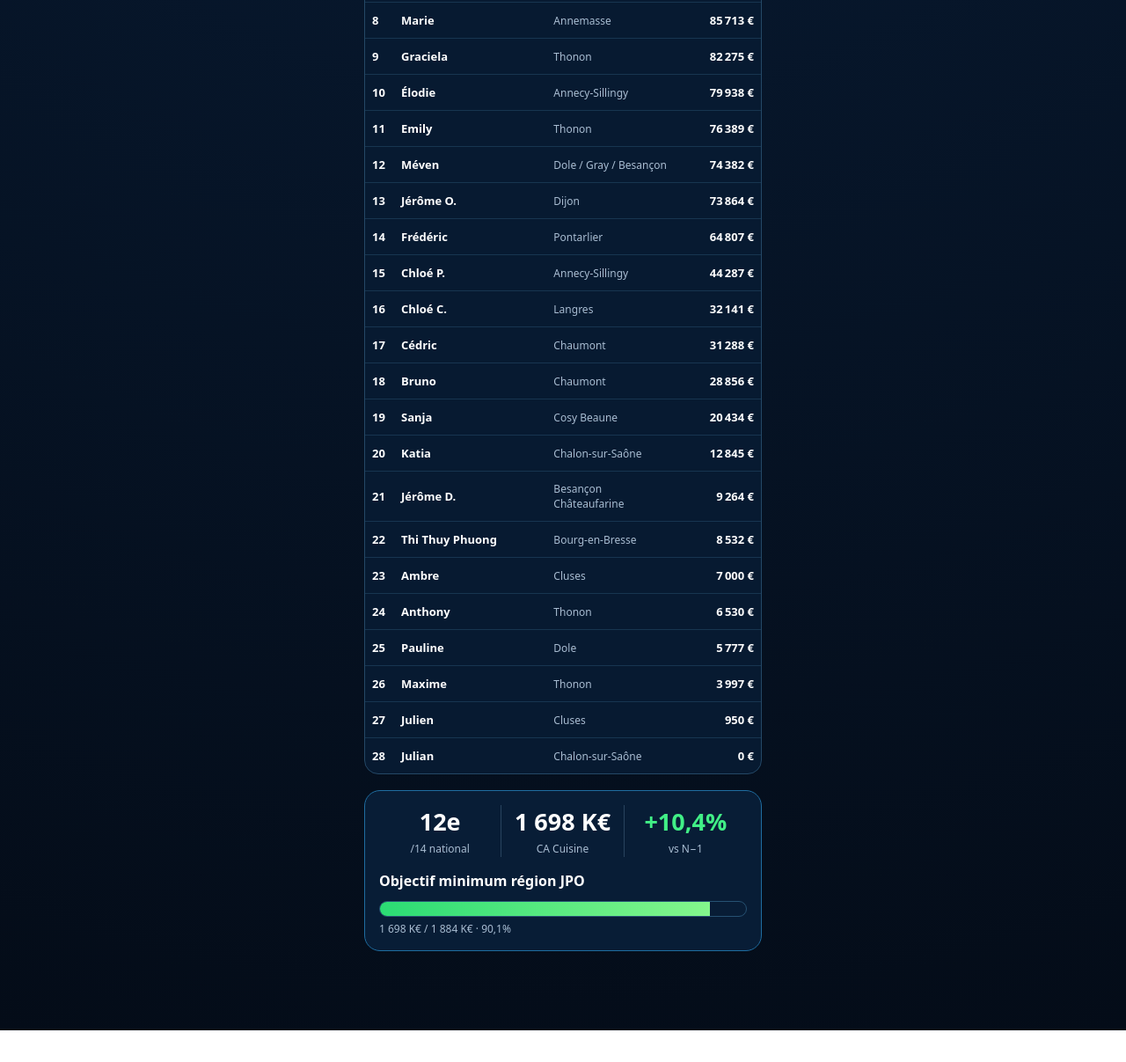
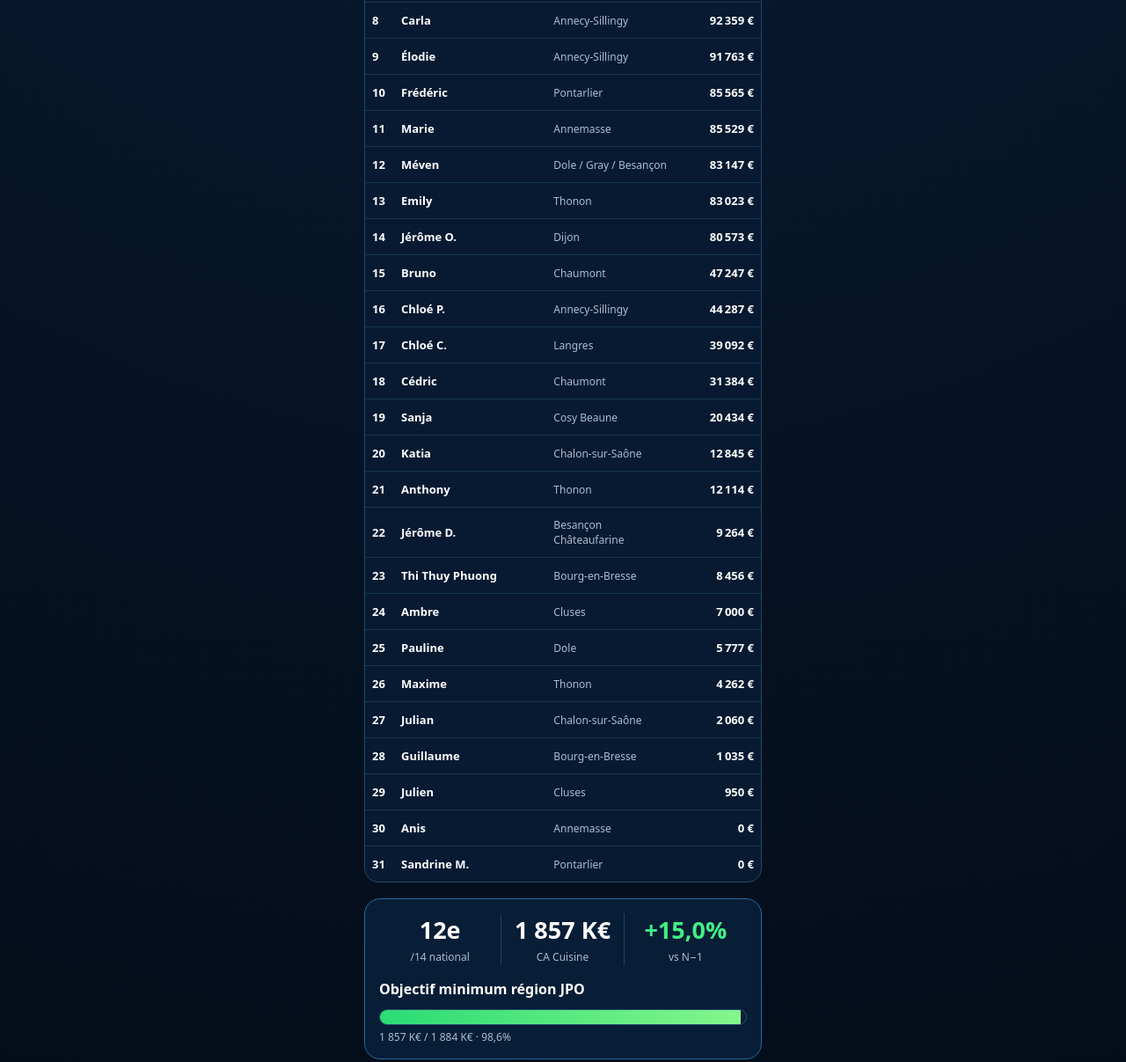
Before and after one commit to EmilianiM/bsav, a plain HTML site: page index.html in a window 1280 px wide. Shown: the part 832-2039 px from the top of the page at 88% size. Before the commit the page ends 2003 px from the top, so only its background shows below. Drawn offline with Linux system fonts and the light colour scheme.

Commit message:
Add files via upload

```diff
--- a/index.html
+++ b/index.html
@@ -13,60 +13,63 @@
     @media(max-width:380px){.row{grid-template-columns:24px 1.2fr .9fr 76px;font-size:12px}.avatar{width:62px;height:62px}.name{font-size:14px}.ca{font-size:17px}}
     @media(prefers-reduced-motion:reduce){.pulse{animation:none}}
   </style>
-<style>.bar{width:90.1%}</style>
+<style>.bar{width:98.6%}</style>
 </head>
 <body>
 <main class="app">
-  <div class="brand"><div class="logo">BUT</div><div>CUISINES<div class="small">BOURGOGNE-SAVOIE · JPO</div><div class="asof">Mise à jour au 6 novembre 2026</div></div></div>
+  <div class="brand"><div class="logo">BUT</div><div>CUISINES<div class="small">BOURGOGNE-SAVOIE · JPO</div><div class="asof">Mise à jour au 9 novembre 2026</div></div></div>
   <div id="rankingsPage">
-  <section class="region"><div>🏆 <b>BOURGOGNE-SAVOIE</b><div><span class="rank">#12</span> au national</div><span class="up">▲ +10,4 % vs N−1</span></div><div><b>1 698 K€</b><div class="small">CA Cuisine</div></div></section>
+  <section class="region"><div>🏆 <b>BOURGOGNE-SAVOIE</b><div><span class="rank">#12</span> au national</div><span class="up">▲ +15,0 % vs N−1</span></div><div><b>1 857 K€</b><div class="small">CA Cuisine</div></div></section>
   <div class="tabs"><button class="tab active" data-view="sellers">👤 Vendeurs</button><button class="tab" data-view="stores">🏬 Magasins</button></div>
   <section id="sellers"><div class="title"><h1>CLASSEMENT VENDEURS</h1><b>CA TTC CUISINE BUFFET</b></div><div class="podium" id="sellerPodium"></div><div class="table" id="sellerTable"></div></section>
   <section id="stores" class="hide"><div class="title"><h1>CLASSEMENT MAGASINS</h1><b>CA TTC CUISINE</b></div><div class="podium" id="storePodium"></div><div class="table" id="storeTable"></div></section>
-  <section class="panel"><div class="bigstats"><div><strong>12e</strong><span class="small">/14 national</span></div><div><strong>1 698 K€</strong><span class="small">CA Cuisine</span></div><div><strong class="up">+10,4%</strong><span class="small">vs N−1</span></div></div><div style="margin-top:16px"><b>Objectif minimum région JPO</b><div class="progress"><div class="bar"></div></div><div class="small" style="margin-top:5px">1 698 K€ / 1 884 K€ · 90,1%</div></div></section>
+  <section class="panel"><div class="bigstats"><div><strong>12e</strong><span class="small">/14 national</span></div><div><strong>1 857 K€</strong><span class="small">CA Cuisine</span></div><div><strong class="up">+15,0%</strong><span class="small">vs N−1</span></div></div><div style="margin-top:16px"><b>Objectif minimum région JPO</b><div class="progress"><div class="bar"></div></div><div class="small" style="margin-top:5px">1 857 K€ / 1 884 K€ · 98,6%</div></div></section>
   </div>
-  <section id="challengesPage" class="hide"><div class="title"><h1>CHALLENGE RÉGIONAL</h1><b>MANCHE RETOUR · DU 23 AU 26 OCTOBRE</b></div><img class="challenge-poster" src="duel-manche-retour.png" alt="Duel des régions, manche retour entre la Bourgogne-Savoie et le Grand Est"><section class="panel"><div class="bigstats"><div><strong>1 698</strong><span class="small">K€ réalisés</span></div><div><strong>1 884</strong><span class="small">K€ objectif minimum</span></div><div><strong class="up">90,1%</strong><span class="small">atteints</span></div></div><div class="progress"><div class="bar"></div></div></section></section>
+  <section id="challengesPage" class="hide"><div class="title"><h1>CHALLENGE RÉGIONAL</h1><b>MANCHE RETOUR · DU 23 AU 26 OCTOBRE</b></div><img class="challenge-poster" src="duel-manche-retour.png" alt="Duel des régions, manche retour entre la Bourgogne-Savoie et le Grand Est"><section class="panel"><div class="bigstats"><div><strong>1 857</strong><span class="small">K€ réalisés</span></div><div><strong>1 884</strong><span class="small">K€ objectif minimum</span></div><div><strong class="up">98,6%</strong><span class="small">atteints</span></div></div><div class="progress"><div class="bar"></div></div></section></section>
   <section id="newsPage" class="hide"><div class="title"><h1>ACTUALITÉS</h1><b>INFORMATIONS DU MOMENT</b></div><article class="news-card featured"><div class="news-copy"><h2>✨ Nouvelle fonctionnalité disponible sur Planner</h2><p>Lorsque vous faites un clic droit sur un meuble, vous accédez directement à un menu rapide proposant six fonctions : <b>modifier, replacer, ouvrir, positionner, dupliquer et supprimer</b>.</p><p>Vous bénéficiez également d’un accès plus rapide à l’éditeur de plan de travail.</p></div></article><article class="news-card"><div class="news-copy"><h2>Cuisine Weeks</h2><p>Jusqu’à <b>−40 %</b> sur une sélection de cuisines et plans de travail, avec paiement en <b>20 fois sans frais</b>.</p><p class="small">Offre valable jusqu’au 26 octobre 2026. Voir conditions en magasin.</p></div></article><article class="news-card"><div class="news-copy"><h2>Applicatif Planner HOP</h2><p>Bonjour à tous,</p><p>La gamme HOP est actuellement en cours de déploiement sur le SMO. Le Planner n’est pas encore disponible à ce jour. Dès sa mise en service, une communication dédiée vous sera adressée.</p><p>Dans cette attente, merci de ne pas cliquer sur le bouton HOP. Nous vous remercions pour votre patience et votre compréhension.</p></div></article></section>
 </main>
 <footer class="footer"><div class="footerin"><button class="nav active" data-page="rankingsPage">🏆<br>Classement</button><button class="nav" data-page="challengesPage">🎯<br>Challenges</button><button class="nav news-alert" data-page="newsPage">📣<br>Actualités</button></div></footer>
 <script>
 const sellers=[
-  {name:'Sandrine',store:'Dijon',ca:132839,face:'👩🏻‍🦱',newLeader:true},
-  {name:'Anaïs',store:'Cluses',ca:125029,face:'👩🏻'},
-  {name:'Vincent',store:'Chalon / Bourg-en-Bresse',ca:122310,face:'👨🏻'},
-  {name:'Adrien',store:'Bourg-en-Bresse',ca:108594,face:'👨🏻'},
-  {name:'Pedro',store:'Annemasse',ca:104633,face:'👨🏽'},
-  {name:'Emyn',store:'Lons-le-Saunier',ca:94802,face:'👨🏽‍🦲'},
-  {name:'Carla',store:'Annecy-Sillingy',ca:89991,face:'👩🏻'},
-  {name:'Marie',store:'Annemasse',ca:85713,face:'👩🏻'},
-  {name:'Graciela',store:'Thonon',ca:82275,face:'👩🏽'},
-  {name:'Élodie',store:'Annecy-Sillingy',ca:79938,face:'👱🏻‍♀️'},
-  {name:'Emily',store:'Thonon',ca:76389,face:'👩🏻'},
-  {name:'Méven',store:'Dole / Gray / Besançon',ca:74382,face:'👨🏻'},
-  {name:'Jérôme O.',store:'Dijon',ca:73864,face:'👨🏻‍🦲',glasses:true},
-  {name:'Frédéric',store:'Pontarlier',ca:64807,face:'👨🏻‍🦳',glasses:true},
+  {name:'Sandrine',store:'Dijon',ca:145113,face:'👩🏻‍🦱',newLeader:true},
+  {name:'Anaïs',store:'Cluses',ca:131305,face:'👩🏻'},
+  {name:'Vincent',store:'Chalon / Bourg-en-Bresse',ca:128732,face:'👨🏻'},
+  {name:'Pedro',store:'Annemasse',ca:126486,face:'👨🏽'},
+  {name:'Adrien',store:'Bourg-en-Bresse',ca:118191,face:'👨🏻'},
+  {name:'Emyn',store:'Lons-le-Saunier',ca:107772,face:'👨🏽‍🦲'},
+  {name:'Graciela',store:'Thonon',ca:101687,face:'👩🏽'},
+  {name:'Carla',store:'Annecy-Sillingy',ca:92359,face:'👩🏻'},
+  {name:'Élodie',store:'Annecy-Sillingy',ca:91763,face:'👱🏻‍♀️'},
+  {name:'Frédéric',store:'Pontarlier',ca:85565,face:'👨🏻‍🦳',glasses:true},
+  {name:'Marie',store:'Annemasse',ca:85529,face:'👩🏻'},
+  {name:'Méven',store:'Dole / Gray / Besançon',ca:83147,face:'👨🏻'},
+  {name:'Emily',store:'Thonon',ca:83023,face:'👩🏻'},
+  {name:'Jérôme O.',store:'Dijon',ca:80573,face:'👨🏻‍🦲',glasses:true},
+  {name:'Bruno',store:'Chaumont',ca:47247,face:'👨🏻‍🦳'},
   {name:'Chloé P.',store:'Annecy-Sillingy',ca:44287,face:'👩🏼'},
-  {name:'Chloé C.',store:'Langres',ca:32141,face:'👩🏻'},
-  {name:'Cédric',store:'Chaumont',ca:31288,face:'👨🏻'},
-  {name:'Bruno',store:'Chaumont',ca:28856,face:'👨🏻‍🦳'},
+  {name:'Chloé C.',store:'Langres',ca:39092,face:'👩🏻'},
+  {name:'Cédric',store:'Chaumont',ca:31384,face:'👨🏻'},
   {name:'Sanja',store:'Cosy Beaune',ca:20434,face:'👩🏻'},
   {name:'Katia',store:'Chalon-sur-Saône',ca:12845,face:'👩🏻',glasses:true},
+  {name:'Anthony',store:'Thonon',ca:12114,face:'👨🏻'},
   {name:'Jérôme D.',store:'Besançon Châteaufarine',ca:9264,face:'👨🏻'},
-  {name:'Thi Thuy Phuong',store:'Bourg-en-Bresse',ca:8532,face:'👩🏻'},
+  {name:'Thi Thuy Phuong',store:'Bourg-en-Bresse',ca:8456,face:'👩🏻'},
   {name:'Ambre',store:'Cluses',ca:7000,face:'👩🏻'},
-  {name:'Anthony',store:'Thonon',ca:6530,face:'👨🏻'},
   {name:'Pauline',store:'Dole',ca:5777,face:'👩🏻'},
-  {name:'Maxime',store:'Thonon',ca:3997,face:'👨🏻'},
+  {name:'Maxime',store:'Thonon',ca:4262,face:'👨🏻'},
+  {name:'Julian',store:'Chalon-sur-Saône',ca:2060,face:'👨🏻'},
+  {name:'Guillaume',store:'Bourg-en-Bresse',ca:1035,face:'👨🏻'},
   {name:'Julien',store:'Cluses',ca:950,face:'👨🏻'},
-  {name:'Julian',store:'Chalon-sur-Saône',ca:0,face:'👨🏻'}
+  {name:'Anis',store:'Annemasse',ca:0,face:'👨🏻'},
+  {name:'Sandrine M.',store:'Pontarlier',ca:0,face:'👩🏻'}
 ];
 const stores=[
-  {name:'Annecy-Sillingy',ca:235000},{name:'Dijon',ca:216000},{name:'Annemasse',ca:211000},{name:'Thonon',ca:180000},{name:'Cluses',ca:140000},{name:'Chalon-sur-Saône',ca:140000},{name:'Bourg-en-Bresse',ca:133000},{name:'Lons-le-Saunier',ca:109000},{name:'Dole',ca:79000},{name:'Chaumont',ca:76000},{name:'Pontarlier',ca:73000},{name:'Langres',ca:41000},{name:'Besançon Châteaufarine',ca:27000},{name:'Cosy Beaune',ca:24000},{name:'Cosy Gray',ca:12000}
+  {name:'Annecy-Sillingy',ca:237000},{name:'Dijon',ca:235000},{name:'Annemasse',ca:231000},{name:'Thonon',ca:211000},{name:'Chalon-sur-Saône',ca:149000},{name:'Cluses',ca:147000},{name:'Bourg-en-Bresse',ca:143000},{name:'Lons-le-Saunier',ca:120000},{name:'Pontarlier',ca:94000},{name:'Dole',ca:88000},{name:'Chaumont',ca:87000},{name:'Langres',ca:46000},{name:'Besançon Châteaufarine',ca:28000},{name:'Cosy Beaune',ca:25000},{name:'Cosy Gray',ca:15000}
 ];
 const euro=v=>v.toLocaleString('fr-FR',{style:'currency',currency:'EUR',maximumFractionDigits:0});
 const avatar=x=>`<div class="avatar">${x.face||'🏬'}${x.glasses?'<span class="glasses">👓</span>':''}</div>`;
 function renderSellers(){const order=[1,0,2];document.getElementById('sellerPodium').innerHTML=order.map(i=>`<div class="p ${i===0?'first pulse':''}"><div class="medal">${['🥇','🥈','🥉'][i]}</div>${sellers[i].newLeader?'<div class="leader-badge">✨ Nouveau leader ✨</div>':''}${avatar(sellers[i])}<div class="name">${sellers[i].name}</div><div class="store">${sellers[i].store}</div><div class="ca">${euro(sellers[i].ca)}</div></div>`).join('');document.getElementById('sellerTable').innerHTML='<div class="row head"><div>#</div><div>VENDEUR</div><div>MAGASIN</div><div style="text-align:right">CA BUFFET</div></div>'+sellers.slice(3).map((x,j)=>`<div class="row"><b>${j+4}</b><b>${x.name}</b><span class="small">${x.store}</span><span class="money">${euro(x.ca)}</span></div>`).join('')}
-function renderStores(){const total=1698000;const part=x=>(x.ca/total*100).toLocaleString('fr-FR',{maximumFractionDigits:1})+' % de la région';const order=[1,0,2];document.getElementById('storePodium').innerHTML=order.map(i=>`<div class="p ${i===0?'first pulse':''}"><div class="medal">${['🥇','🥈','🥉'][i]}</div>${avatar({face:'🏬'})}<div class="name">${stores[i].name}</div><div class="store">${part(stores[i])}</div><div class="ca">${euro(stores[i].ca)}</div></div>`).join('');document.getElementById('storeTable').innerHTML='<div class="row head"><div>#</div><div>MAGASIN</div><div>PART RÉGION</div><div style="text-align:right">CA CUISINE</div></div>'+stores.slice(3).map((x,j)=>`<div class="row"><b>${j+4}</b><b>${x.name}</b><span class="small">${part(x)}</span><span class="money">${euro(x.ca)}</span></div>`).join('')}
+function renderStores(){const total=1857000;const part=x=>(x.ca/total*100).toLocaleString('fr-FR',{maximumFractionDigits:1})+' % de la région';const order=[1,0,2];document.getElementById('storePodium').innerHTML=order.map(i=>`<div class="p ${i===0?'first pulse':''}"><div class="medal">${['🥇','🥈','🥉'][i]}</div>${avatar({face:'🏬'})}<div class="name">${stores[i].name}</div><div class="store">${part(stores[i])}</div><div class="ca">${euro(stores[i].ca)}</div></div>`).join('');document.getElementById('storeTable').innerHTML='<div class="row head"><div>#</div><div>MAGASIN</div><div>PART RÉGION</div><div style="text-align:right">CA CUISINE</div></div>'+stores.slice(3).map((x,j)=>`<div class="row"><b>${j+4}</b><b>${x.name}</b><span class="small">${part(x)}</span><span class="money">${euro(x.ca)}</span></div>`).join('')}
 renderSellers();renderStores();document.querySelectorAll('.tab').forEach(b=>b.addEventListener('click',()=>{document.querySelectorAll('.tab').forEach(x=>x.classList.remove('active'));b.classList.add('active');document.getElementById('sellers').classList.toggle('hide',b.dataset.view!=='sellers');document.getElementById('stores').classList.toggle('hide',b.dataset.view!=='stores')}));document.querySelectorAll('.nav').forEach(b=>b.addEventListener('click',()=>{document.querySelectorAll('.nav').forEach(x=>x.classList.remove('active'));b.classList.add('active');['rankingsPage','challengesPage','newsPage'].forEach(id=>document.getElementById(id).classList.toggle('hide',id!==b.dataset.page));window.scrollTo({top:0,behavior:'smooth'})}));
 </script>
 </body>
```
